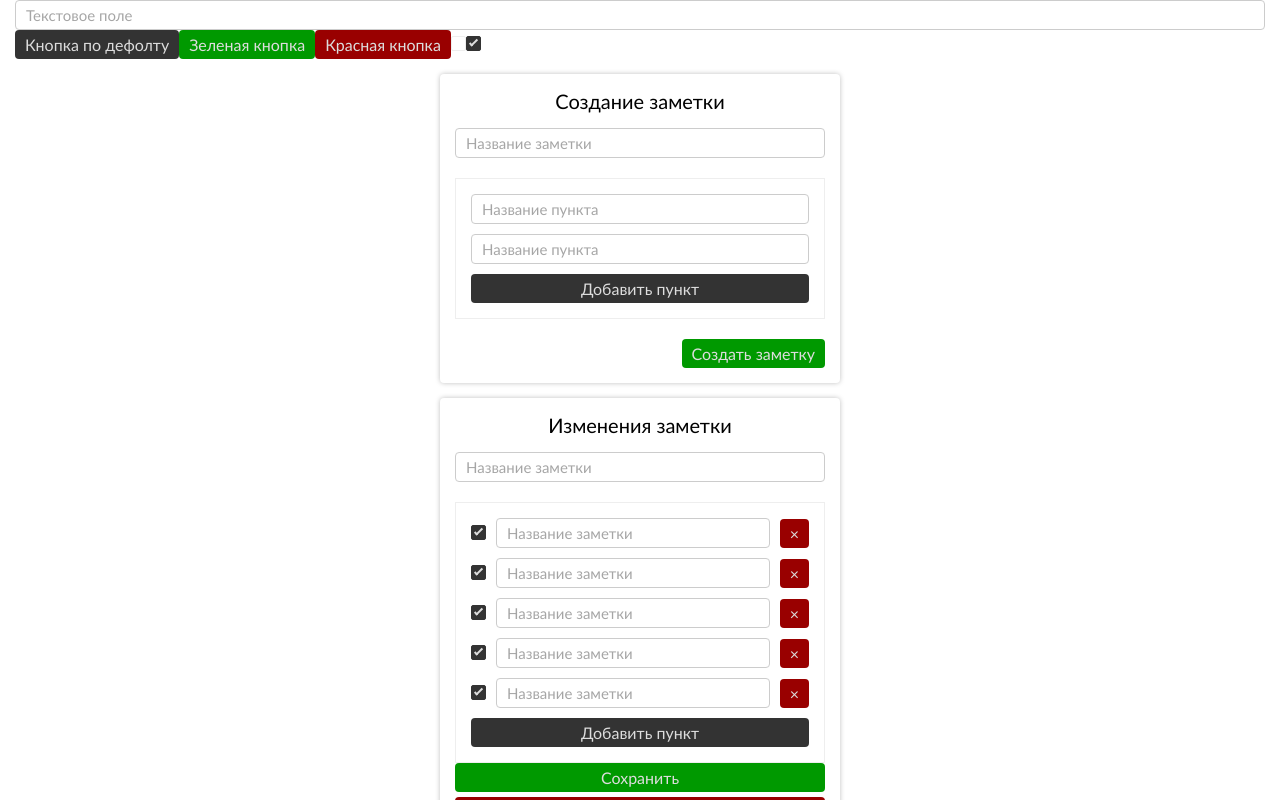
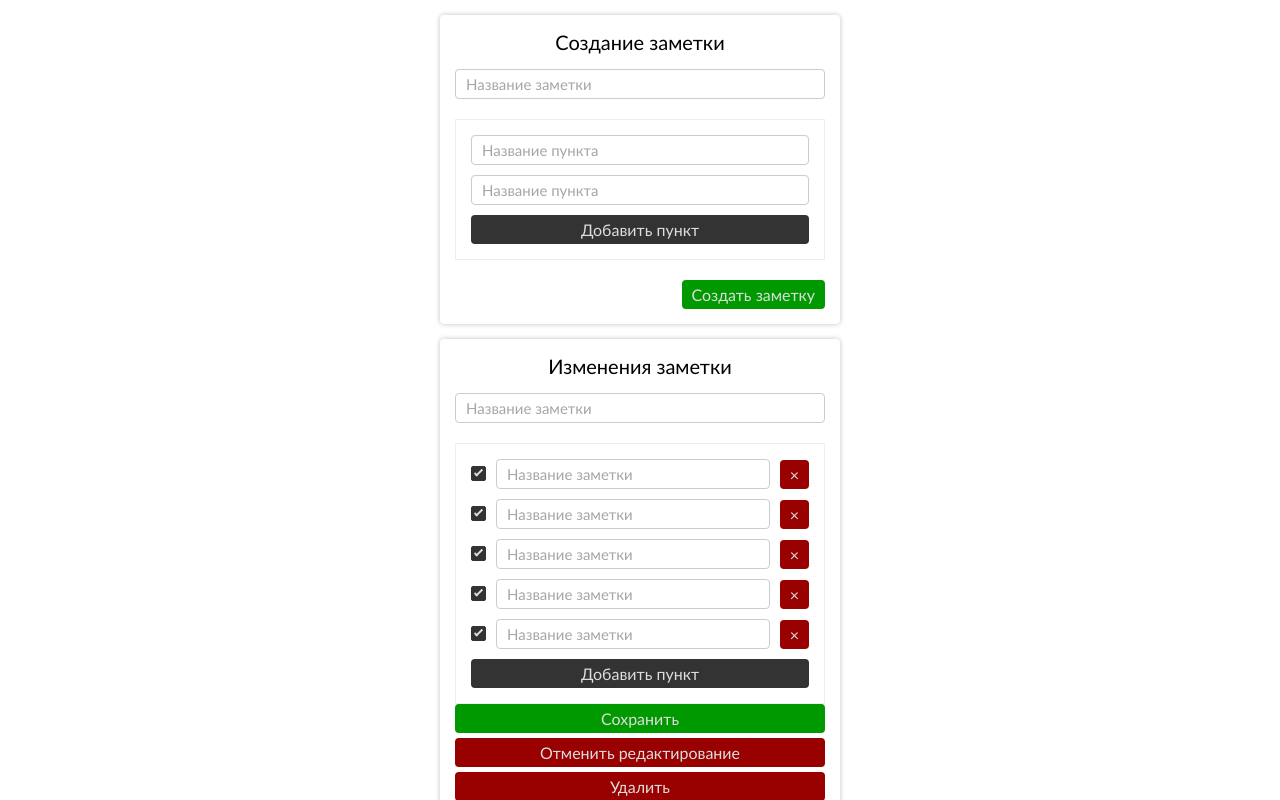
Before and after one commit to jhasuev/note-todo-2, a Vue app: page / in a window 1280 px wide. Shown: the top 800 px of the page. Built offline with nearby package versions, Linux system fonts and the light colour scheme.

Commit message:
remove excess code

```diff
--- a/src/App.vue
+++ b/src/App.vue
@@ -1,21 +1,4 @@
 <template>
-
-  <input type="text" class="form-field" placeholder="Текстовое поле">
-  <button class="btn">Кнопка по дефолту</button>
-  <button class="btn  btn--green">Зеленая кнопка</button>
-  <button class="btn  btn--red">Красная кнопка</button>
-
-  <label class="checkbox">
-    <input type="checkbox" class="checkbox__input">
-    <i class="checkbox__icon" />
-  </label>
-
-  <label class="checkbox">
-    <input type="checkbox" class="checkbox__input" checked>
-    <i class="checkbox__icon" />
-  </label>
-
-
   <div class="card">
     <h2 class="card__title">Создание заметки</h2>
     <div class="add">
```
